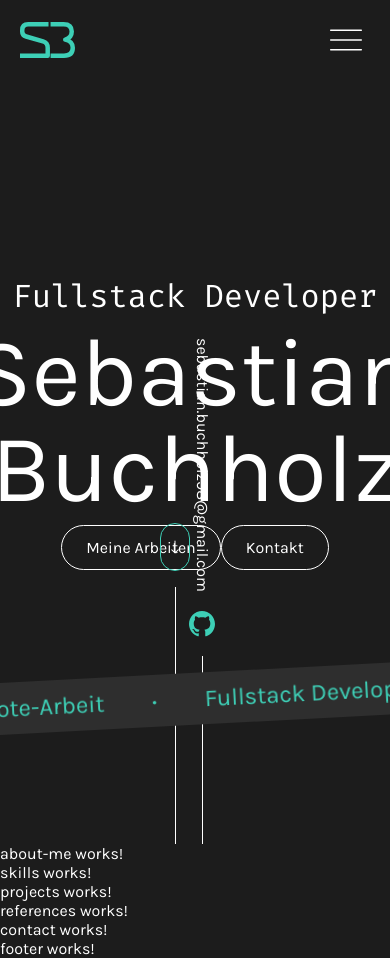
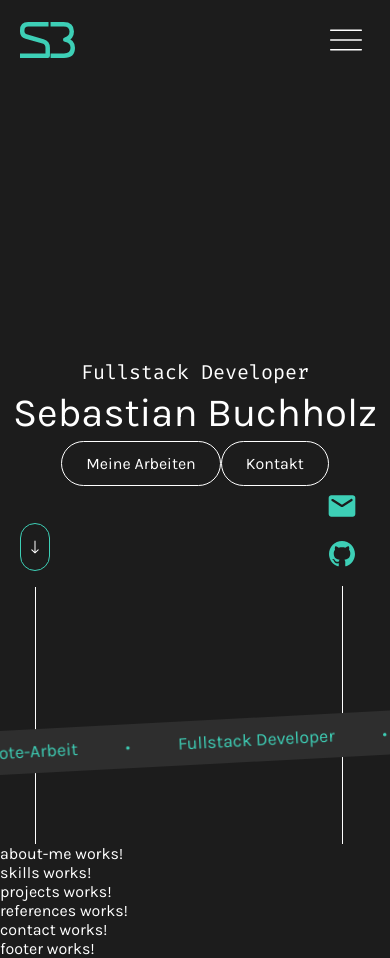
Before and after one commit to SebaBuch/Portfolio, an Angular app: page / in a window 390 px wide. Built offline with nearby package versions, Linux system fonts and the light colour scheme.

Commit message:
Add responsive styles to hero

```diff
--- a/src/app/main-page/hero/hero.scss
+++ b/src/app/main-page/hero/hero.scss
@@ -130,3 +130,63 @@ h1 {
         transform: translateX(-50%);
     }
 }
+
+@media (max-width: 1200px) {
+    h1 {
+        font-size: 4.5rem;
+    }
+
+    .hero-side-left {
+        left: 80px;
+    }
+
+    .hero-side-right {
+        right: 80px;
+    }
+}
+
+@media(max-width: 768px) {
+    h1 {
+        font-size: 3rem;
+    }
+
+    .hero-subtitle {
+        font-size: 1.25rem;
+    }
+
+    .hero-buttons {
+        gap: 16px;
+    }
+
+    .hero-side-left {
+        top: 62%;
+        left: 20px;
+    }
+
+    .hero-side-right {
+        top: 58%;
+        right: 20px;
+    }
+
+    .hero-mail {
+        display: none;
+    }
+
+    .hero-mail-icon {
+        display: block;
+    }
+
+    .marquee {
+        bottom: 80px;
+    }
+
+    .marquee-track span {
+        font-size: 1.1rem;
+    }
+}
+
+@media (max-width:400px) {
+    h1 {
+        font-size: 2.5rem;
+    }
+}
```
